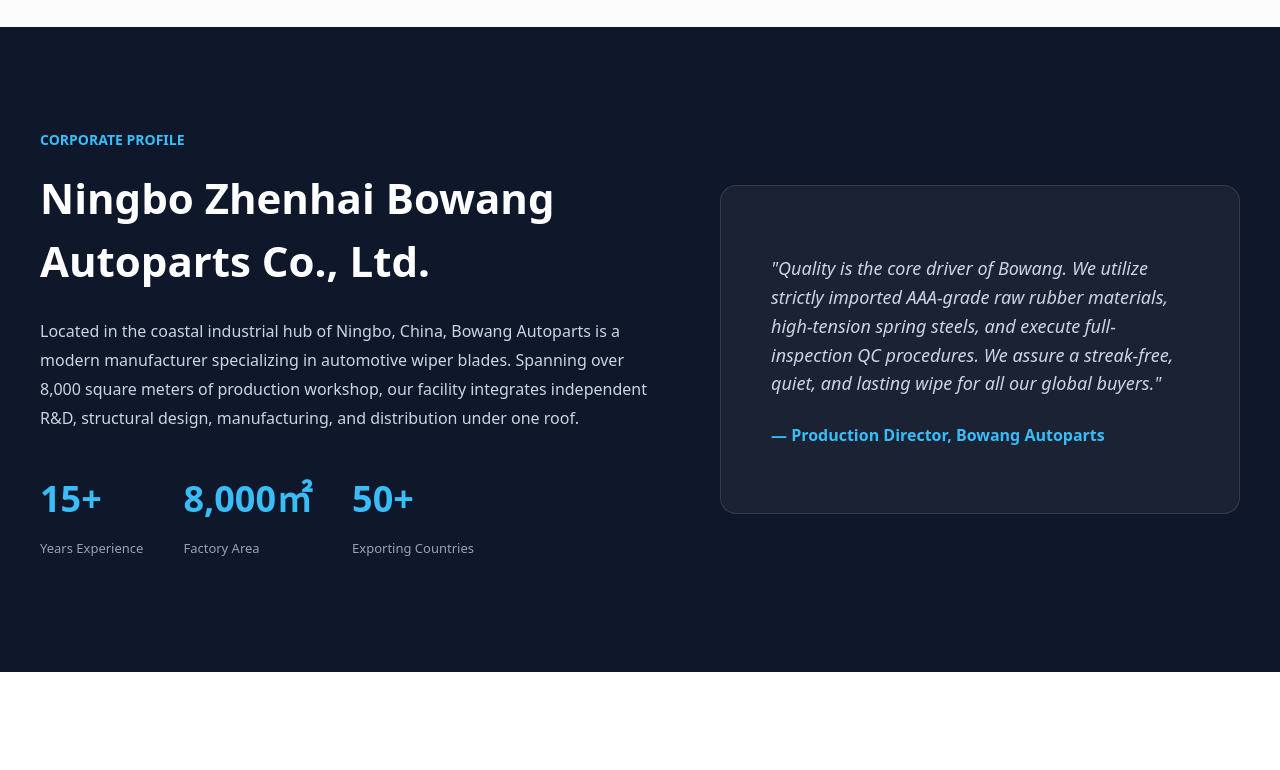
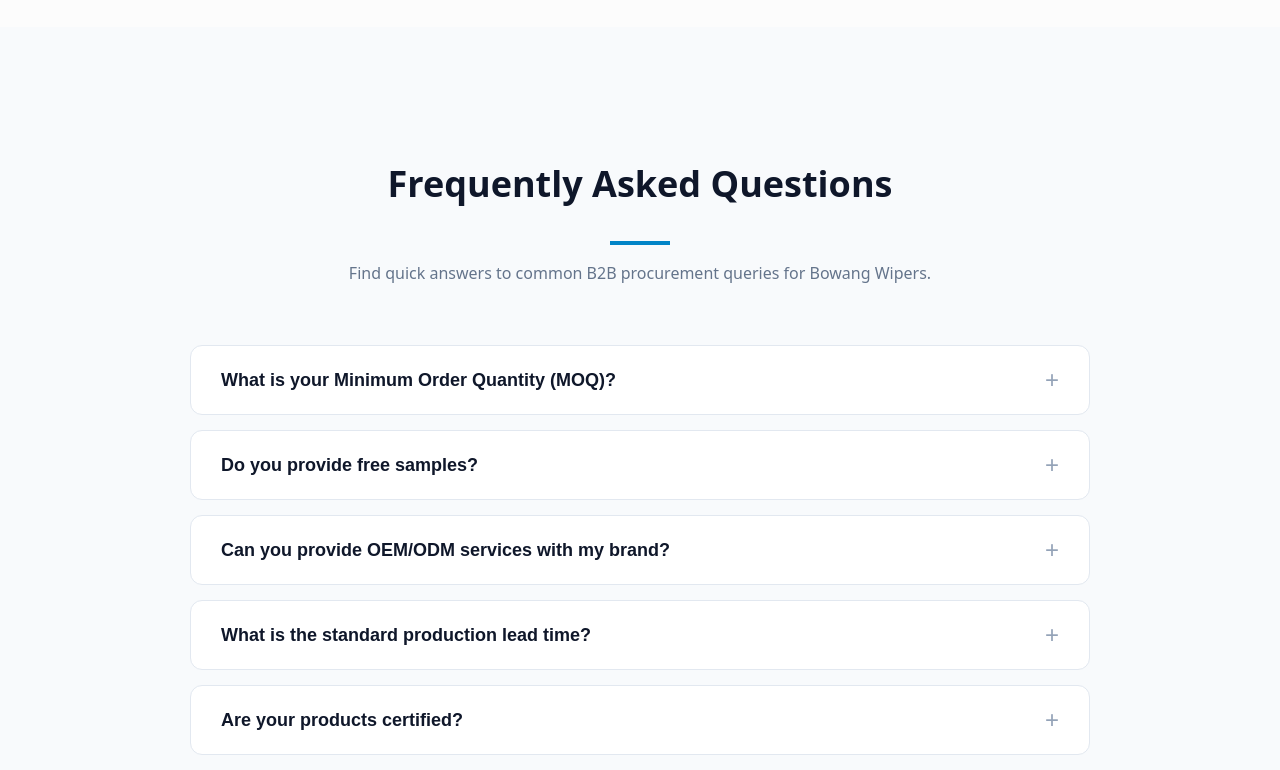
Before and after one commit to 15970477274a-prog/bowang-wiper-site, a Next.js app: page / in a window 1280 px wide. Shown: the part 1700-2470 px from the top of the page. Built offline with nearby package versions, Linux system fonts and the light colour scheme.

Commit message:
feat: add interactive FAQ section to homepage

```diff
--- a/app/page.tsx
+++ b/app/page.tsx
@@ -7,6 +7,7 @@ import { allProducts } from "./data/products";
 
 export default function Home() {
   const [lang, setLang] = useState<Locale>("en");
+  const [openFaq, setOpenFaq] = useState<number | null>(null);
   const [formData, setFormData] = useState({
     name: "",
     email: "",
@@ -30,6 +31,10 @@ export default function Home() {
   const handleLangChange = (newLang: Locale) => {
     setLang(newLang);
     localStorage.setItem("lelion_lang", newLang);
+  };
+
+  const toggleFaq = (index: number) => {
+    setOpenFaq(openFaq === index ? null : index);
   };
 
   const handleChange = (e: React.ChangeEvent<HTMLInputElement | HTMLTextAreaElement | HTMLSelectElement>) => {
@@ -60,6 +65,15 @@ export default function Home() {
   };
 
   const t = translations[lang];
+
+  const faqItems = [
+    { q: t.faqQ1, a: t.faqA1 },
+    { q: t.faqQ2, a: t.faqA2 },
+    { q: t.faqQ3, a: t.faqA3 },
+    { q: t.faqQ4, a: t.faqA4 },
+    { q: t.faqQ5, a: t.faqA5 },
+    { q: t.faqQ6, a: t.faqA6 }
+  ];
 
   return (
     <main style={{ fontFamily: "system-ui, -apple-system, sans-serif", color: "#1e293b", backgroundColor: "#fcfcfc" }}>
@@ -107,7 +121,7 @@ export default function Home() {
           <div style={{ height: "4px", width: "60px", backgroundColor: "#0284c7", margin: "15px auto" }}></div>
         </div>
         <div style={{ display: "grid", gridTemplateColumns: "repeat(auto-fit, minmax(350px, 1fr))", gap: "30px" }}>
-          {allProducts.map(p => (
+          {allProducts.slice(0, 3).map(p => (
             <div key={p.id} style={{ backgroundColor: "white", borderRadius: "12px", overflow: "hidden", border: "1px solid #e2e8f0", textAlign: "center" }}>
                <div style={{ height: "250px", backgroundColor: "#f8fafc", display: "flex", alignItems: "center", justifyContent: "center" }}>
                  <img src={p.image} alt={p.name} style={{ width: "80%", height: "auto", mixBlendMode: "multiply" }} />
@@ -125,22 +139,51 @@ export default function Home() {
         </div>
       </section>
 
-      {/* About Section */}
-      <section id="about" style={{ padding: "100px 20px", backgroundColor: "#0f172a", color: "white" }}>
-        <div style={{ maxWidth: "1200px", margin: "0 auto", display: "flex", gap: "60px", alignItems: "center", flexWrap: "wrap" }}>
-          <div style={{ flex: "1 1 500px" }}>
-             <span style={{ color: "#38bdf8", fontWeight: 800, fontSize: "14px", textTransform: "uppercase" }}>{t.aboutTag}</span>
-             <h2 style={{ fontSize: "42px", fontWeight: 800, margin: "15px 0 25px 0" }}>{t.aboutTitle}</h2>
-             <p style={{ fontSize: "16px", color: "#cbd5e1", lineHeight: 1.8, marginBottom: "20px" }}>{t.aboutDesc1}</p>
-             <div style={{ display: "flex", gap: "40px", marginTop: "40px" }}>
-                <div><span style={{ fontSize: "36px", fontWeight: 800, color: "#38bdf8" }}>{t.aboutStat1Title}</span><p style={{ fontSize: "13px", color: "#94a3b8" }}>{t.aboutStat1Desc}</p></div>
-                <div><span style={{ fontSize: "36px", fontWeight: 800, color: "#38bdf8" }}>{t.aboutStat2Title}</span><p style={{ fontSize: "13px", color: "#94a3b8" }}>{t.aboutStat2Desc}</p></div>
-                <div><span style={{ fontSize: "36px", fontWeight: 800, color: "#38bdf8" }}>{t.aboutStat3Title}</span><p style={{ fontSize: "13px", color: "#94a3b8" }}>{t.aboutStat3Desc}</p></div>
-             </div>
+      {/* FAQ Section - NEW */}
+      <section style={{ padding: "100px 20px", backgroundColor: "#f8fafc" }}>
+        <div style={{ maxWidth: "900px", margin: "0 auto" }}>
+          <div style={{ textAlign: "center", marginBottom: "60px" }}>
+            <h2 style={{ fontSize: "36px", fontWeight: 800, color: "#0f172a" }}>{t.faqTitle}</h2>
+            <div style={{ height: "4px", width: "60px", backgroundColor: "#0284c7", margin: "15px auto" }}></div>
+            <p style={{ color: "#64748b" }}>{t.faqSubtitle}</p>
           </div>
-          <div style={{ flex: "1 1 400px", background: "rgba(255,255,255,0.05)", padding: "50px", borderRadius: "16px", border: "1px solid rgba(255,255,255,0.1)" }}>
-             <p style={{ fontSize: "18px", fontStyle: "italic", color: "#cbd5e1", lineHeight: 1.6 }}>{t.aboutPledgeQuote}</p>
-             <p style={{ marginTop: "25px", fontWeight: "bold", color: "#38bdf8" }}>{t.aboutPledgeAuthor}</p>
+
+          <div style={{ display: "flex", flexDirection: "column", gap: "15px" }}>
+            {faqItems.map((item, idx) => (
+              <div key={idx} style={{
+                backgroundColor: "#ffffff",
+                borderRadius: "12px",
+                border: "1px solid #e2e8f0",
+                overflow: "hidden",
+                boxShadow: openFaq === idx ? "0 10px 15px -3px rgba(0,0,0,0.05)" : "none"
+              }}>
+                <button
+                  onClick={() => toggleFaq(idx)}
+                  style={{
+                    width: "100%",
+                    padding: "20px 30px",
+                    display: "flex",
+                    justifyContent: "space-between",
+                    alignItems: "center",
+                    backgroundColor: "transparent",
+                    border: "none",
+                    cursor: "pointer",
+                    textAlign: "left"
+                  }}
+                >
+                  <span style={{ fontSize: "18px", fontWeight: 700, color: openFaq === idx ? "#0284c7" : "#0f172a" }}>{item.q}</span>
+                  <span style={{ fontSize: "24px", color: "#94a3b8", transform: openFaq === idx ? "rotate(45deg)" : "rotate(0)", transition: "transform 0.3s" }}>+</span>
+                </button>
+                <div style={{
+                  maxHeight: openFaq === idx ? "300px" : "0",
+                  overflow: "hidden",
+                  transition: "all 0.3s ease-out",
+                  padding: openFaq === idx ? "0 30px 25px 30px" : "0 30px"
+                }}>
+                  <p style={{ fontSize: "16px", color: "#64748b", lineHeight: 1.6, margin: 0 }}>{item.a}</p>
+                </div>
+              </div>
+            ))}
           </div>
         </div>
       </section>
```
